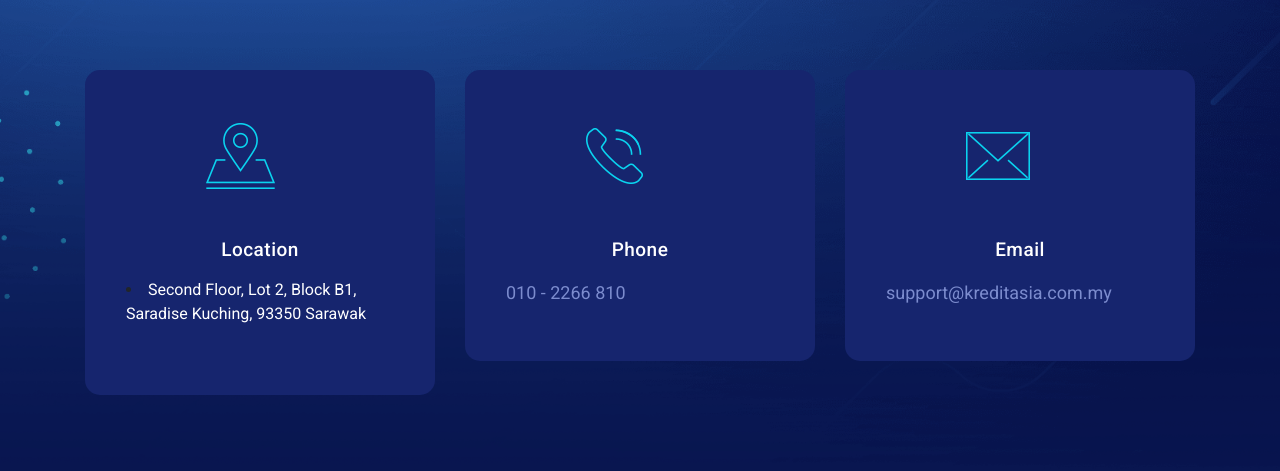
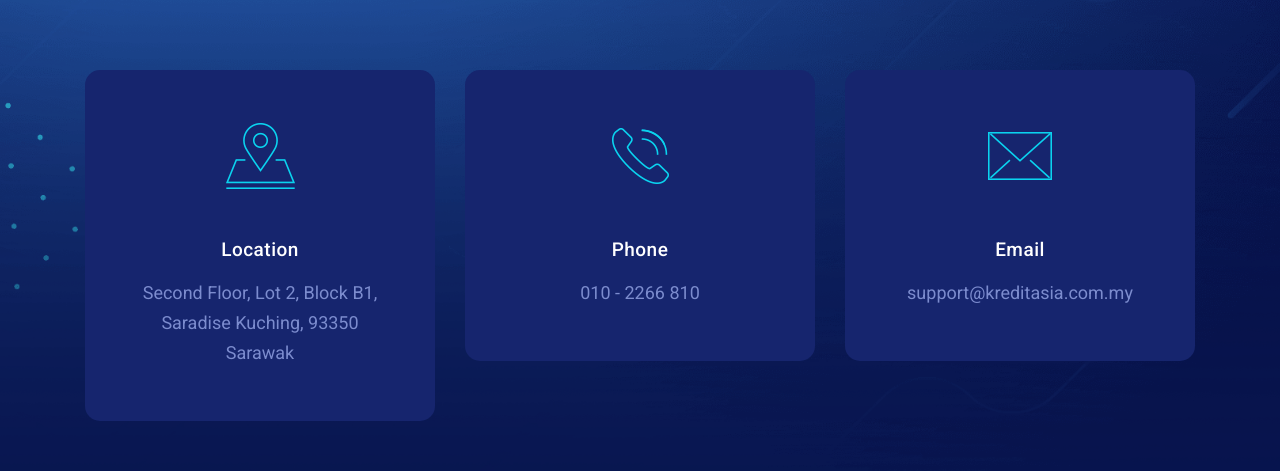
Before and after one commit to katimas-marketing/kredit-asia, a plain HTML site: page contact-us.html in a window 1280 px wide. Shown: the part 329-800 px from the top of the page. Drawn offline with Linux system fonts and the light colour scheme.

Commit message:
update contact page
- minor update ui

```diff
--- a/contact-us.html
+++ b/contact-us.html
@@ -105,28 +105,29 @@
 
 
                      <div class="col-lg-4 col-md-4 col-12">
-                        <a href="#">
-                           <div class="Effective-sec-item mb-lg-0 mb-md-0 mb-4">
+                        <!-- <a href="#"> -->
+                           <div class="Effective-sec-item mb-lg-0 mb-md-0 mb-4 text-center">
                               <div class="Effective-sec-item-img">
                                  <figure>
                                     <img src="assets/image/contact-card-img1.png" alt="contact-card-img"
-                                       class="img-fluid">
+                                       class="img-fluid ml-0">
                                  </figure>
                               </div>
                               <div class="Effective-sec-item-title">
                                  <h4 class="mb-0">Location</h4>
-                                 <p class="mb-0"><a href="#"><li class="weight-footer-item2-content col-lg-11 pl-0 pr-0">Second Floor, Lot 2, Block B1, Saradise Kuching, 93350 Sarawak</li></a></p>
+                                 <!-- <p class="mb-0"><a href="#"><li class="weight-footer-item2-content col-lg-11 pl-0 pr-0">Second Floor, Lot 2, Block B1, Saradise Kuching, 93350 Sarawak</li></a></p> -->
+                                 <p class="mb-0">Second Floor, Lot 2, Block B1, Saradise Kuching, 93350 Sarawak</p>
                               </div>
                            </div>
-                        </a>
+                        <!-- </a> -->
                      </div>
 
 
                      <div class="col-lg-4 col-md-4 col-12">
-                        <div class="Effective-sec-item mb-lg-0 mb-md-0 mb-4">
+                        <div class="Effective-sec-item mb-lg-0 mb-md-0 mb-4 text-center">
                            <div class="Effective-sec-item-img">
                               <figure>
-                                 <img src="assets/image/contact-card-img2.png" alt="contact-card-img" class="img-fluid">
+                                 <img src="assets/image/contact-card-img2.png" alt="contact-card-img" class="img-fluid ml-0">
                               </figure>
                            </div>
                            <div class="Effective-sec-item-title">
@@ -137,10 +138,10 @@
                         </div>
                      </div>
                      <div class="col-lg-4 col-md-4 col-12">
-                        <div class="Effective-sec-item Effective-sec-item3">
+                        <div class="Effective-sec-item Effective-sec-item3 text-center">
                            <div class="Effective-sec-item-img">
                               <figure>
-                                 <img src="assets/image/contact-card-img3.png" alt="contact-card-img" class="img-fluid">
+                                 <img src="assets/image/contact-card-img3.png" alt="contact-card-img" class="img-fluid ml-0">
                               </figure>
                            </div>
                            <div class="Effective-sec-item-title">
```
